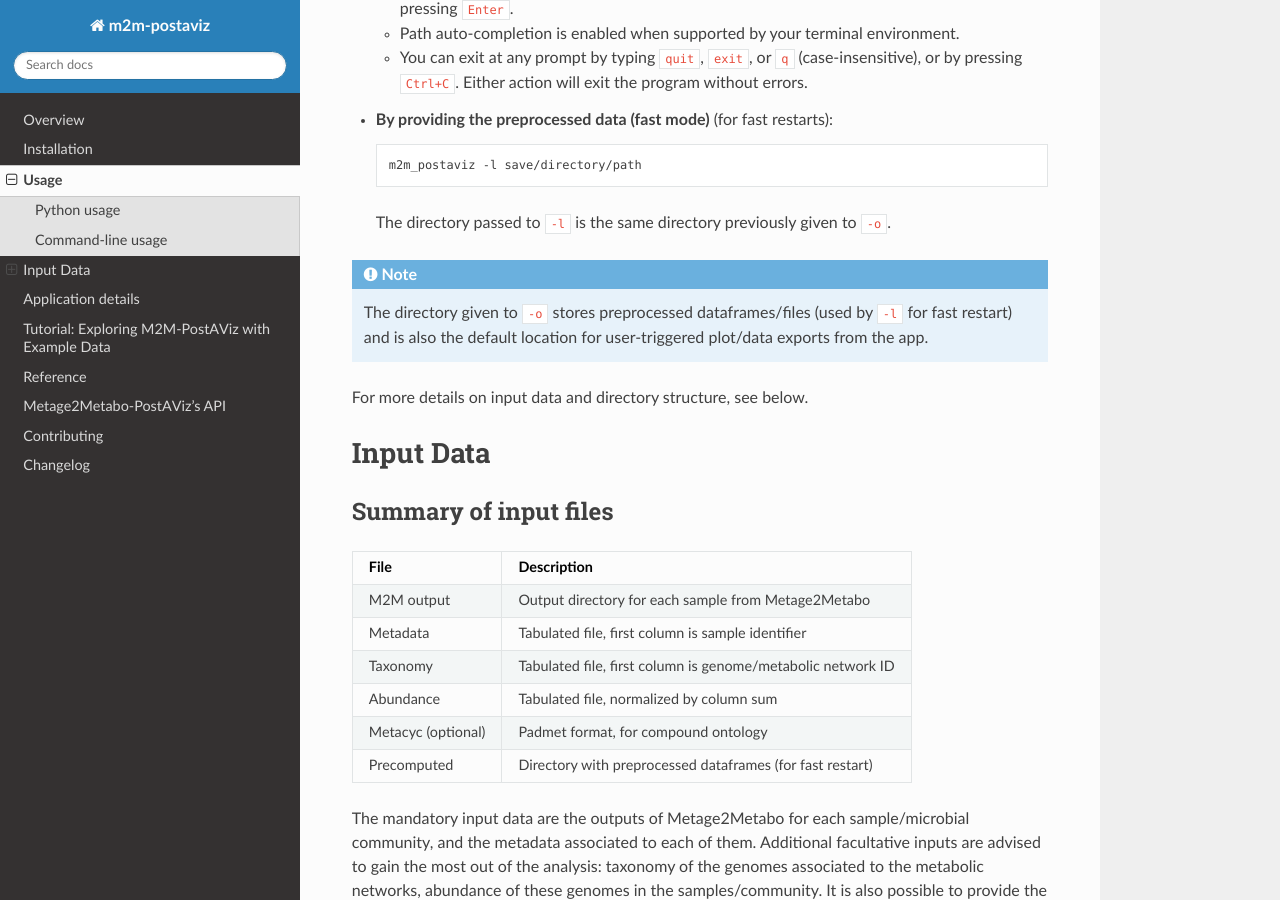
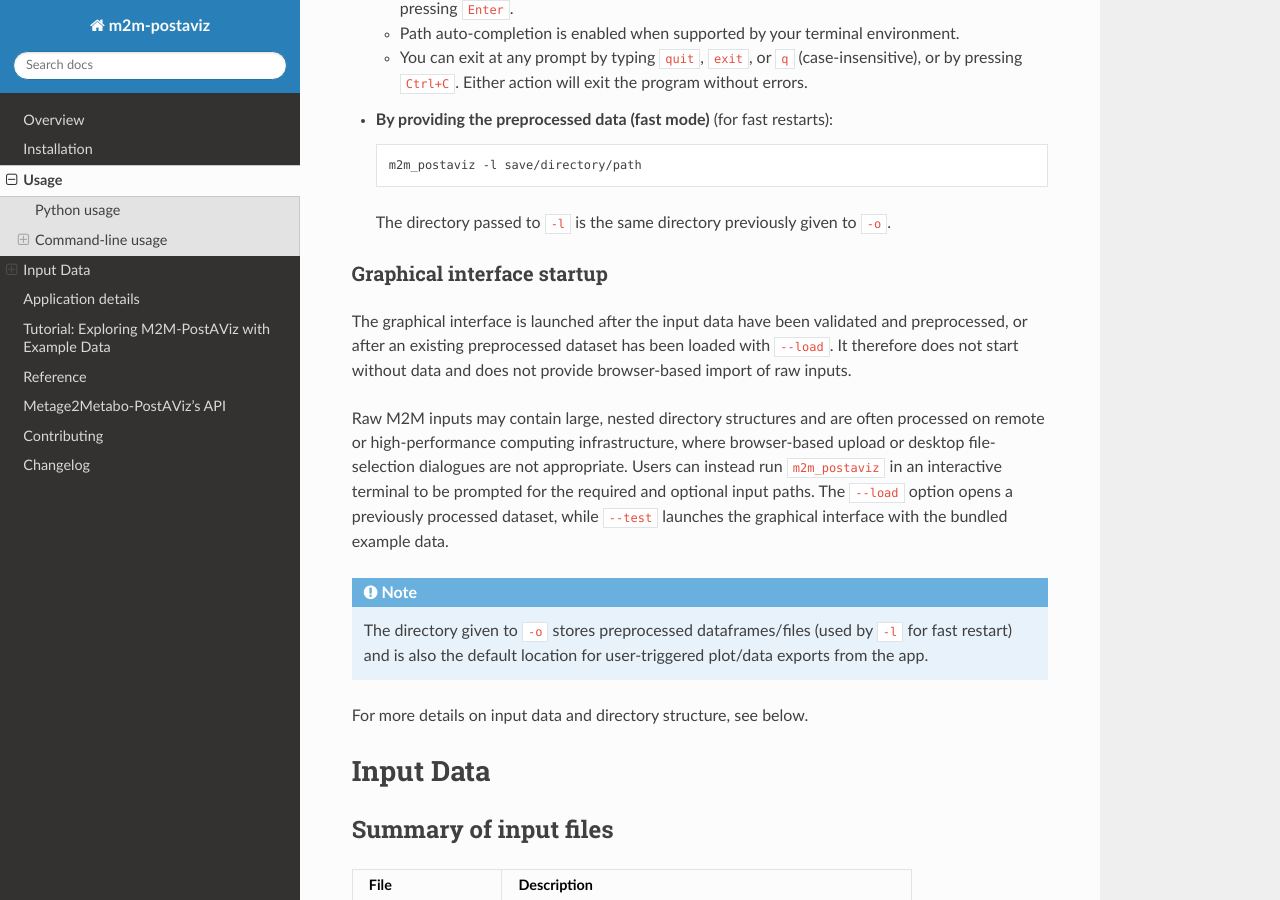
Before and after one commit to AuReMe/metage2metabo-postaviz, a Sphinx documentation site: the page built from docs/usage.rst, in a window 1280 px wide and 900 px high, scrolled down 761 px. Built offline with Sphinx 7.4.7 and the Read the Docs theme 3.1.0, drawn with Linux system fonts in a browser that asks for light colours.

Commit message:
clarify GUI startup following JOSS review

```diff
--- a/docs/application.rst
+++ b/docs/application.rst
@@ -2,6 +2,9 @@ Application details
 ===================
 
 The application starts in a web browser and enables users to analyse metabolic potential predictions in the light of sample metadata, genome taxonomy, and possibly taking genome abundance into account to weight producibility of metabolites. Several tabs dedicated to different analyses can be browsed.
+
+Input selection and preprocessing take place before the graphical interface
+is launched; see :doc:`usage` for the available startup modes.
 
 Users can modify the visualisations and the statistical analyses by selecting and filtering data and metadata.
 
--- a/docs/usage.rst
+++ b/docs/usage.rst
@@ -42,6 +42,22 @@ Based on the input listed in :doc:`input_data`, ``m2m_postaviz`` can be run in t
 
   The directory passed to ``-l`` is the same directory previously given to ``-o``.
 
+Graphical interface startup
+~~~~~~~~~~~~~~~~~~~~~~~~~~~
+
+The graphical interface is launched after the input data have been validated
+and preprocessed, or after an existing preprocessed dataset has been loaded
+with ``--load``. It therefore does not start without data and does not provide
+browser-based import of raw inputs.
+
+Raw M2M inputs may contain large, nested directory structures and are often
+processed on remote or high-performance computing infrastructure, where
+browser-based upload or desktop file-selection dialogues are not appropriate.
+Users can instead run ``m2m_postaviz`` in an interactive terminal to be
+prompted for the required and optional input paths. The ``--load`` option
+opens a previously processed dataset, while ``--test`` launches the graphical
+interface with the bundled example data.
+
 .. note::
   The directory given to ``-o`` stores preprocessed dataframes/files (used by ``-l`` for fast restart)
   and is also the default location for user-triggered plot/data exports from the app.
```
